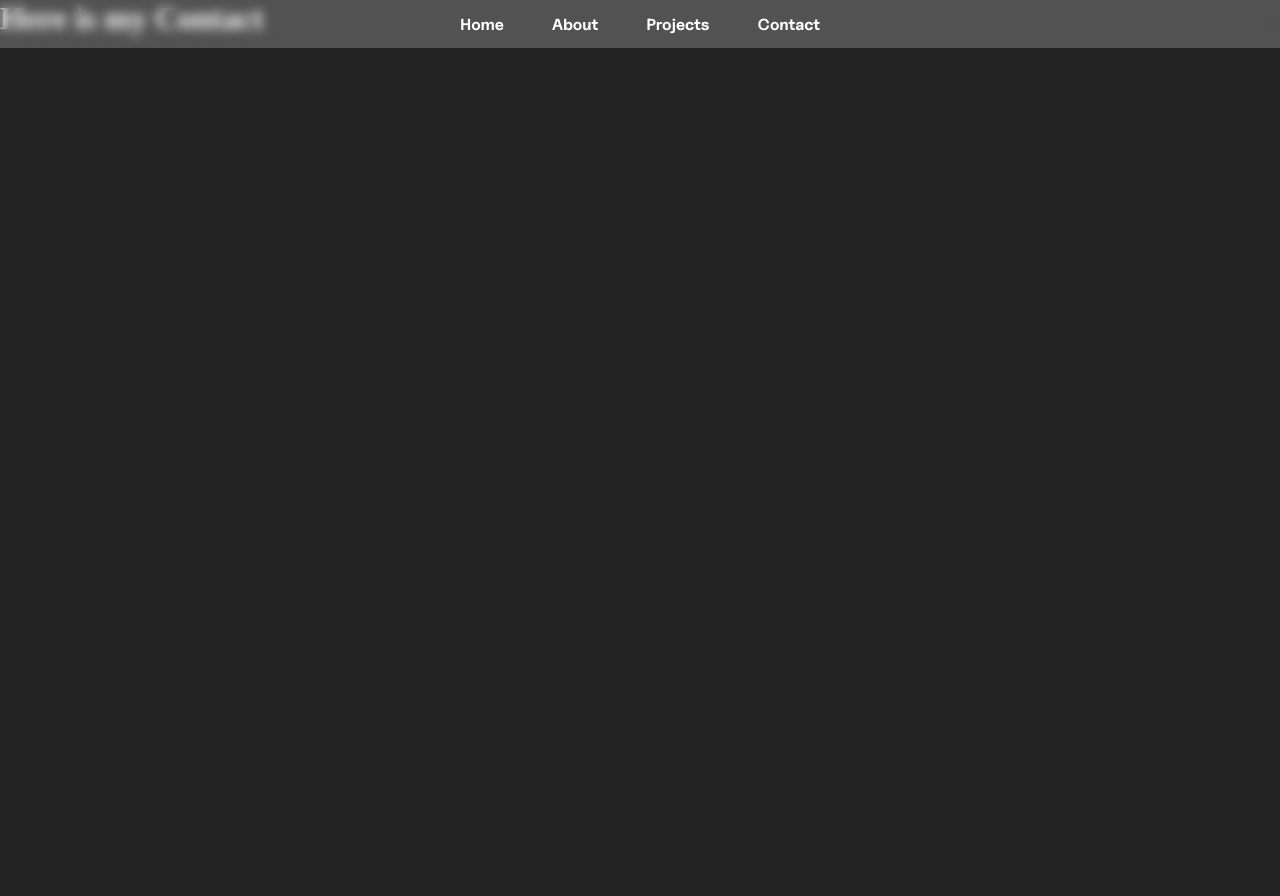
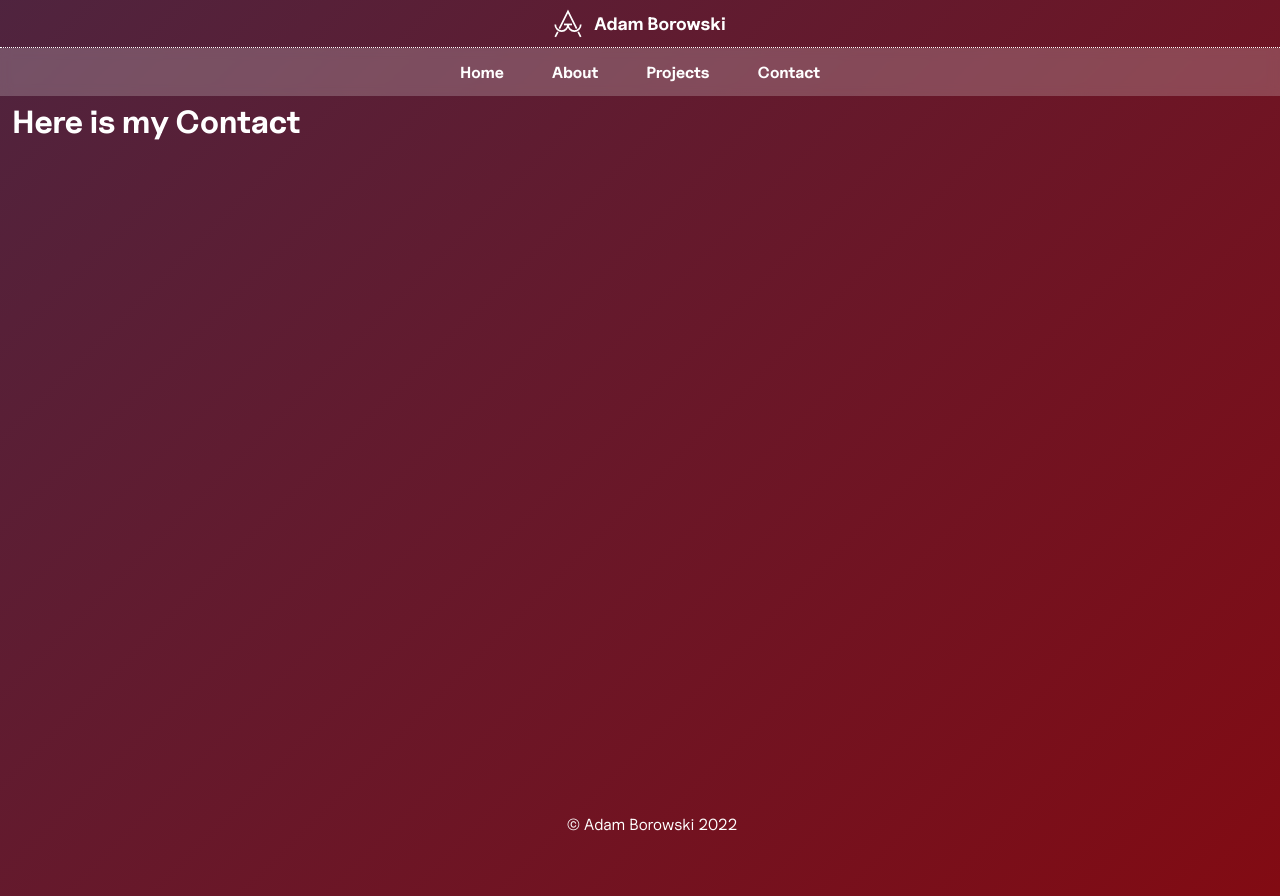
Before and after one commit to Adborowski/personal-site, a React (Vite) app: page /contact in a window 1280 px wide. Before the commit the page ends 800 px from the top, so only its background shows below. Built offline with nearby package versions, Linux system fonts and the light colour scheme.

Commit message:
Visual changes

```diff
--- a/src/App.module.css
+++ b/src/App.module.css
@@ -28,12 +28,19 @@ html {
   background-color: #242424;
 }
 
+body {
+  background: linear-gradient(-45deg, #980000, #004b83);
+  background-size: 300% 300%;
+  animation: gradient 10s ease-in-out infinite;
+}
+
 * {
   box-sizing: border-box;
   margin: 0;
   padding: 0;
   -ms-overflow-style: none; /* IE and Edge */
   scrollbar-width: none; /* Firefox */
+  font-family: var(--font-main);
 }
 
 *::-webkit-scrollbar {
@@ -43,25 +50,66 @@ html {
 :root {
   --font-main: "Uncut";
   --mobile-menu-width: 100%;
+  --desktop-menu-height: 48px;
   --breakpoint-1: 500px;
 }
 
-.main {
-  background: linear-gradient(-45deg, #980000, #004b83);
-  background-size: 300% 300%;
-  animation: gradient 10s ease-in-out infinite;
-  height: 100vh;
+h1 {
+  font-family: var(--font-main);
+  font-weight: 700;
 }
 
-.footer {
+h2 {
+  font-family: var(--font-main);
+  font-weight: 500;
+}
+
+.main {
+  height: 100vh;
+  padding: 6px 12px;
+}
+
+.brandBar {
+  height: var(--desktop-menu-height);
+  display: flex;
+  flex-direction: row;
+  justify-content: center;
+  border-bottom: 1px dotted white;
+}
+
+.brandBar .name {
+  display: flex;
+  flex-direction: column;
+  justify-content: center;
+  margin-left: 12px;
+  font-size: 18px;
+  font-weight: 900;
+}
+
+.brandBar .logo {
+  height: 100%;
+  display: flex;
+  flex-direction: column;
+  justify-content: center;
+}
+
+.brandBar .logo img {
+  height: 60%;
+}
+
+.Footer {
   position: absolute;
   width: 100%;
   top: 100%;
+  text-align: center;
+  height: var(--desktop-menu-height);
+  display: flex;
+  flex-direction: column;
+  justify-content: center;
 }
 
 /* mobile first menu */
 .menu {
-  background-color: white;
   height: 100vh;
   width: var(--mobile-menu-width);
   position: absolute;
@@ -86,16 +134,20 @@ html {
   margin-bottom: 18px;
 }
 
-@media screen and (min-width: 500px) {
+@media screen and (min-width: 700px) {
   .menu,
   .burger {
     display: none !important;
   }
 }
 
-@media screen and (max-width: 500px) {
+@media screen and (max-width: 700px) {
   .desktopMenu {
     display: none !important;
+  }
+
+  .header .logo {
+    text-align: center;
   }
 }
 
@@ -107,13 +159,12 @@ html {
   background: rgba(255, 255, 255, 0.21);
   backdrop-filter: blur(5.1px);
   -webkit-backdrop-filter: blur(5.1px);
-  height: 48px;
+  height: var(--desktop-menu-height);
   width: 100%;
   margin: auto;
   display: flex;
   flex-direction: row;
   justify-content: center;
-  position: absolute;
 }
 
 .desktopMenu .menuItem {
@@ -153,7 +204,8 @@ html {
   display: block;
   text-align: center;
   font-weight: 800;
-  font-size: 35px;
+  font-size: 32px;
+  padding-bottom: 3px;
 }
 
 @keyframes gradient {
--- a/src/App.tsx
+++ b/src/App.tsx
@@ -1,8 +1,8 @@
 import { Link, useParams, useNavigate, useLocation } from "react-router-dom";
 import { Breadcrumb, Layout, Menu } from "antd";
 import { useState } from "react";
-const { Header, Content, Footer } = Layout;
 import styles from "./App.module.css";
+import Footer from "./Footer";
 
 function App() {
   let navigate = useNavigate();
@@ -12,10 +12,9 @@ function App() {
   const [activeNavKey, setActiveNavKey] = useState("home");
 
   return (
-    <div className={styles.main}>
-      <Footer className={styles.footer} style={{ textAlign: "center" }}>
-        © 2022 Adam Borowski
-      </Footer>
+    <div className={styles.home}>
+      <h1>Let's build something!</h1>
+      <h2>I am adam</h2>
     </div>
   );
 }
--- /dev/null
+++ b/src/Footer.tsx
@@ -0,0 +1,7 @@
+import styles from "./App.module.css";
+
+const Footer = () => {
+  return <div className={styles.Footer}>© Adam Borowski 2022</div>;
+};
+
+export default Footer;
--- a/src/Header.tsx
+++ b/src/Header.tsx
@@ -42,9 +42,16 @@ const SiteHeader = () => {
 
   return (
     <div className={styles.header}>
+      <div className={styles.brandBar}>
+        <div className={styles.logo}>
+          <img src="./logo.svg" />
+        </div>
+        <div className={styles.name}>Adam Borowski</div>
+      </div>
       <div onClick={onBurgerClick} className={styles.burger}>
         <span>≡</span>
       </div>
+
       {/* mobile menu */}
       <div className={`${styles.menu} ${isNavOpen ? styles.isOpen : ""}`}>
         <MenuItems />
--- a/src/main.tsx
+++ b/src/main.tsx
@@ -6,6 +6,8 @@ import "./index.css";
 import Projects from "./routes/projects";
 import About from "./routes/about";
 import Contact from "./routes/contact";
+import styles from "./App.module.css";
+import Footer from "./Footer";
 
 import Header from "./Header";
 
@@ -13,6 +15,7 @@ ReactDOM.createRoot(document.getElementById("root") as HTMLElement).render(
   <React.StrictMode>
     <BrowserRouter>
       <Header />
+      <div className={styles.main}>
         <Routes>
           <Route path="/" element={<App />}></Route>
           <Route path="home" element={<App />}></Route>
@@ -20,6 +23,8 @@ ReactDOM.createRoot(document.getElementById("root") as HTMLElement).render(
           <Route path="about" element={<About />} />
           <Route path="contact" element={<Contact />} />
         </Routes>
+        <Footer />
+      </div>
     </BrowserRouter>
   </React.StrictMode>
 );
```
Also changed, not shown: public/logo.svg (added). Lines whose indentation alone changed are shown as unchanged.
